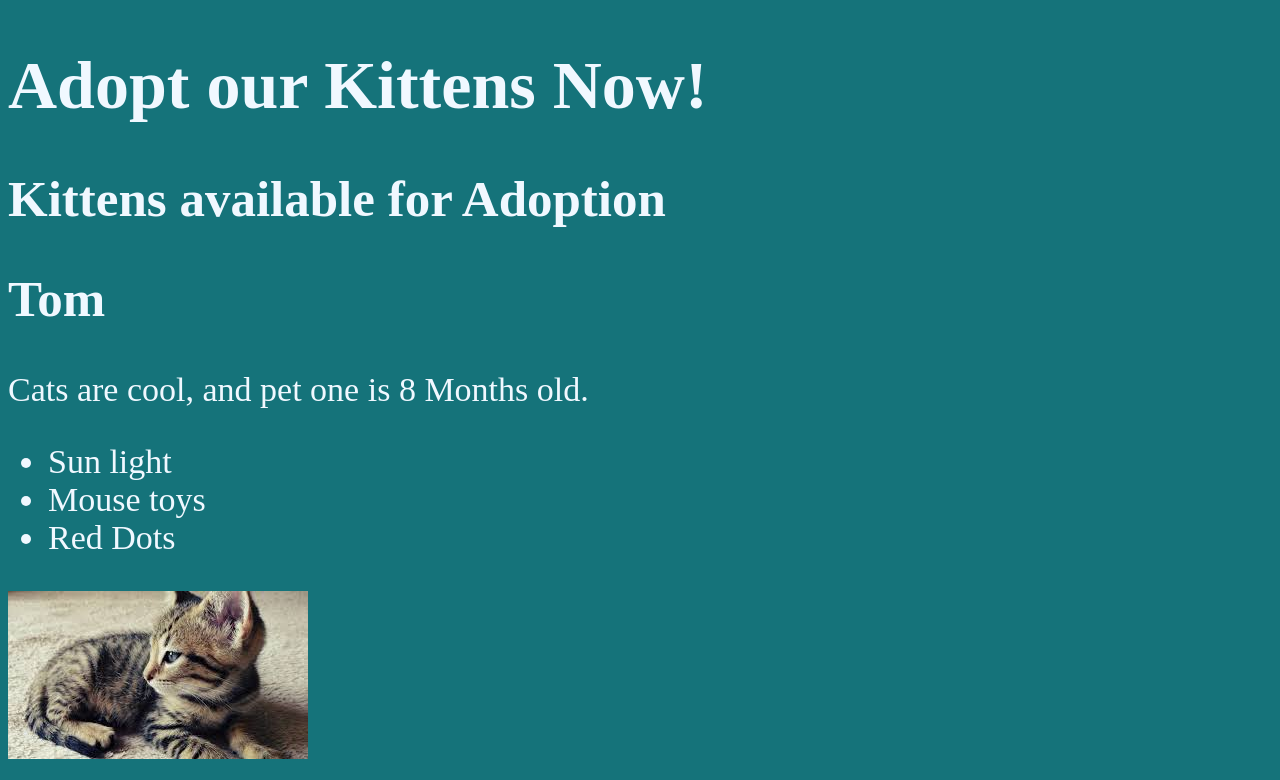
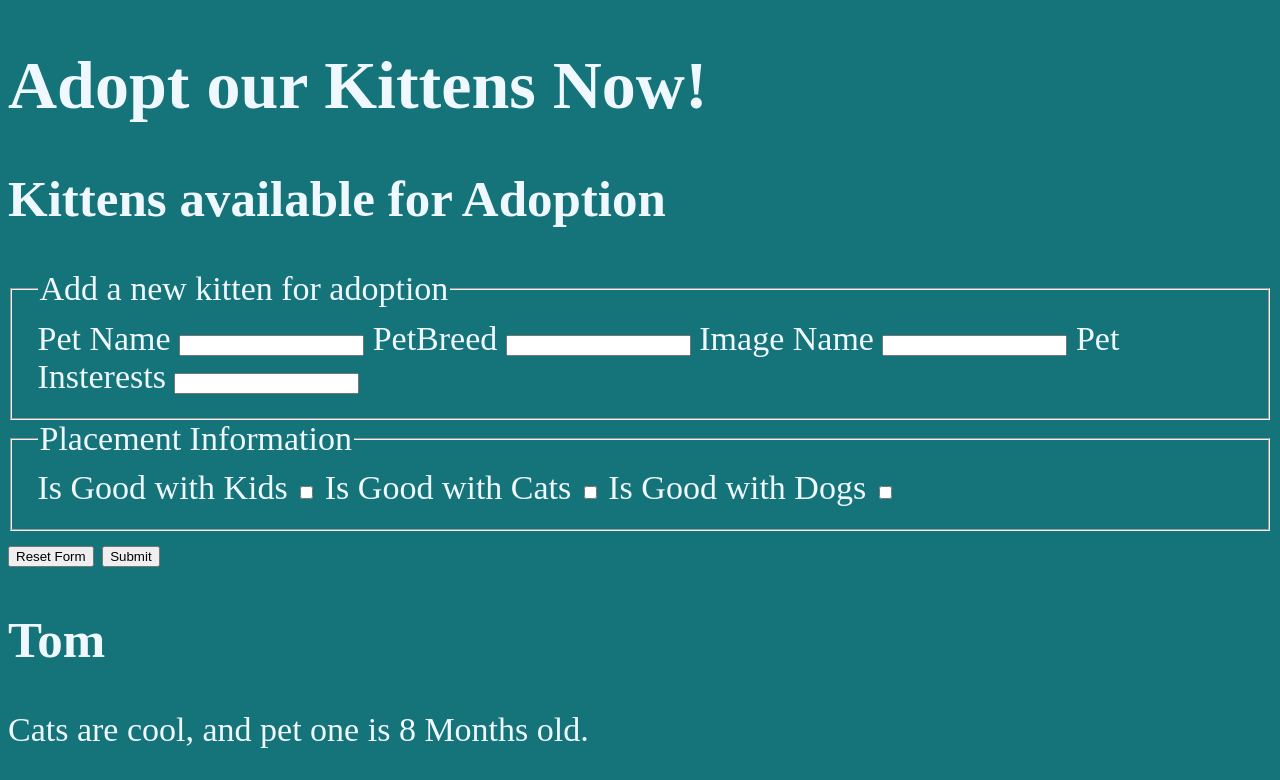
Before and after one commit to DeltaV-Instructor/class-09-events-forms, a plain HTML site: page index.html in a window 1280 px wide. Shown: the top 780 px of the page. Drawn offline with Linux system fonts and the light colour scheme.

Commit message:
connected to form and call handle form function

```diff
--- a/index.html
+++ b/index.html
@@ -18,7 +18,38 @@
     <main>
       <h2>Kittens available for Adoption</h2>
 
+      <form id="new-pet-form">
+        <fieldset>
+          <!-- name breed imageName Insterests  -->
+          <legend>Add a new kitten for adoption</legend>
+          <label for="name">Pet Name</label>
+          <input type="text" id="name"/>
 
+          <label for="breed">PetBreed</label>
+          <input type="text" id="breed"/>
+
+          <label for="imgName">Image Name</label>
+          <input type="text" id="imgName"/>
+
+          <label for="interests">Pet Insterests</label>
+          <input type="text" id="interests"/>
+        </fieldset>
+        <fieldset>
+          <legend>Placement Information</legend>
+          <label>Is Good with Kids</label>
+          <input type="checkbox" id="kids" name="isGoodWithKids" />
+
+          <label>Is Good with Cats</label>
+          <input type="checkbox" id="cats" name="isGoodWithCats" />
+
+          <label>Is Good with Dogs</label>
+          <input type="checkbox" id="dogs" name="isGoodWithDogs" />
+        </fieldset>
+        <div>
+          <button type="reset" value="reset">Reset Form</button>
+          <button type="submit">Submit</button>
+        </div>
+      </form>
 
 
 
--- a/js/app.js
+++ b/js/app.js
@@ -1,9 +1,12 @@
 'use strict';
 console.log('js connected');
 
-// Problem Domain: the Cedar Rapids Kitten Rescue has tons of kittens who need good homes. One of the best ways to reach prospective adoptive homes is to have profiles for each kitten available on a website. There are hundreds of kittens, though, and only a few volunteers; it's too time-consuming to hand-code each kitten's profile on their website. They need a better way.
+let form = document.getElementById('new-pet-form');
+console.log(form);
 
 
+
+//building our objects
 function Pet(petName,breed,imageName,interests,isGoodWithKids,isGoodWithDogs,isGoodWithAnimals){
   this.petName = petName;
   this.breed = breed;
@@ -102,3 +105,26 @@ let allPets = [petOne, petTwo, petThree];
 for(let i = 0; i < allPets.length; i++){
   allPets[i].render();
 }
+
+
+
+
+
+//add in our form functionality
+//call our render function to see our objects and pets.
+
+
+
+//Set up the event listerners to listent to the submit event.
+//1. which element do we need? form variable
+//2.which event are we listening to? submit.
+//3.what code should I run?   run a function.
+
+function handleFormSubmitted(event){
+  event.preventDefault();
+  console.log('made it to the handle submit function');
+}
+
+
+// 2 parameters
+form.addEventListener('submit', handleFormSubmitted);
```
